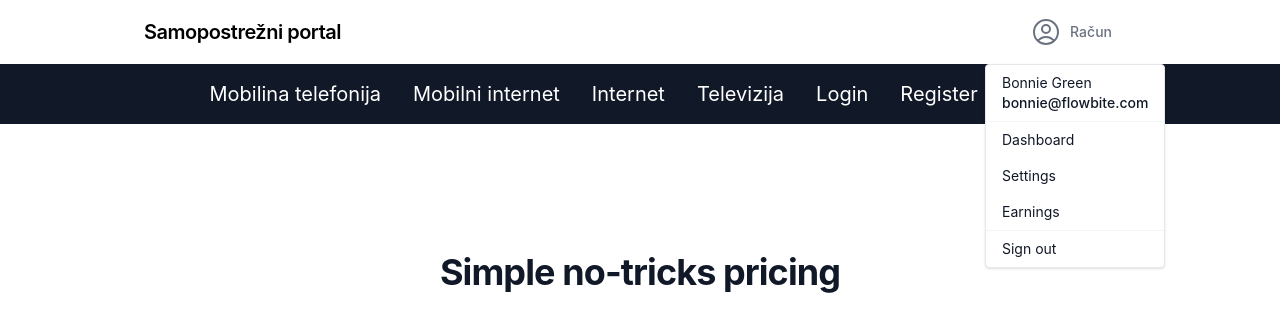
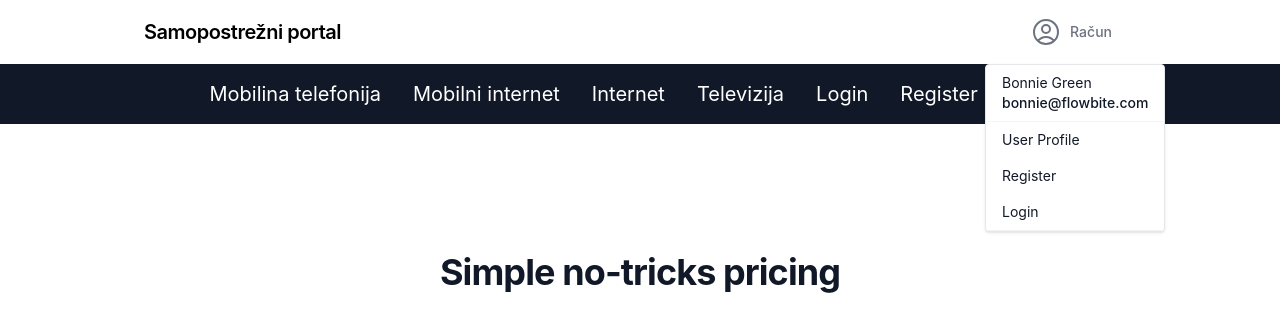
Before and after one commit to FrostyKitten02/bintegra-frontend, a React (Create React App) app in the folder app/: page / in a window 1280 px wide. Both pictures are taken after a click on the button "Račun". Shown: the top 318 px of the page. Built offline with nearby package versions, Linux system fonts and the light colour scheme.

Commit message:
#11 - userdropdown, linki do profila, sign/login

```diff
--- a/app/src/template/UserDropdown.tsx
+++ b/app/src/template/UserDropdown.tsx
@@ -1,43 +1,37 @@
 import {UserCircleIcon} from "@heroicons/react/24/outline";
 import {Dropdown} from "flowbite-react";
+import React from "react";
+import {Link} from "react-router-dom";
+import Paths from "../Paths";
 
 /*<UserCircleIcon className="transition ease-in-out hover:scale-110 duration-300 h-8 w-8 text-gray-500"/> */
 
 export default function UserDropdown() {
     return (
-        <Dropdown color={"white"}
-                  className={"z-50"}
-                  arrowIcon={false}
-                  trigger={"hover"}
-                  label={
-                      <>
-                          <UserCircleIcon className="transition ease-in-out hover:scale-110 duration-300 h-8 w-8 text-gray-500"/>
-                          <span className={"text-gray-500 px-2"}>
-                              Račun
-                          </span>
-                      </>
-                  }>
+        <Dropdown color="white" className="z-50" arrowIcon={false} trigger="hover" label={
+            <>
+                <UserCircleIcon className="transition ease-in-out hover:scale-110 duration-300 h-8 w-8 text-gray-500" />
+                <span className="text-gray-500 px-2">Račun</span>
+            </>
+        }>
             <Dropdown.Header>
-                <span className="block text-sm">
-                    Bonnie Green
-                </span>
-                <span className="block truncate text-sm font-medium">
-                    bonnie@flowbite.com
-                </span>
+                <span className="block text-sm">Bonnie Green</span>
+                <span className="block truncate text-sm font-medium">bonnie@flowbite.com</span>
             </Dropdown.Header>
             <Dropdown.Item>
-                Dashboard
+                <Link to={Paths.USER_PROFILE}>User Profile</Link>
             </Dropdown.Item>
             <Dropdown.Item>
-                Settings
+                <Link to={Paths.REGISTER}>Register</Link>
             </Dropdown.Item>
             <Dropdown.Item>
-                Earnings
+                <Link to={Paths.LOGIN}>Login</Link>
             </Dropdown.Item>
-            <Dropdown.Divider/>
-            <Dropdown.Item>
-                Sign out
-            </Dropdown.Item>
+            {/*<Dropdown.Item>
+                <Link to={Paths.EARNINGS}>Earnings</Link>
+            </Dropdown.Item>*/}
+            <Dropdown.Divider />
+
         </Dropdown>
     )
 }
```
